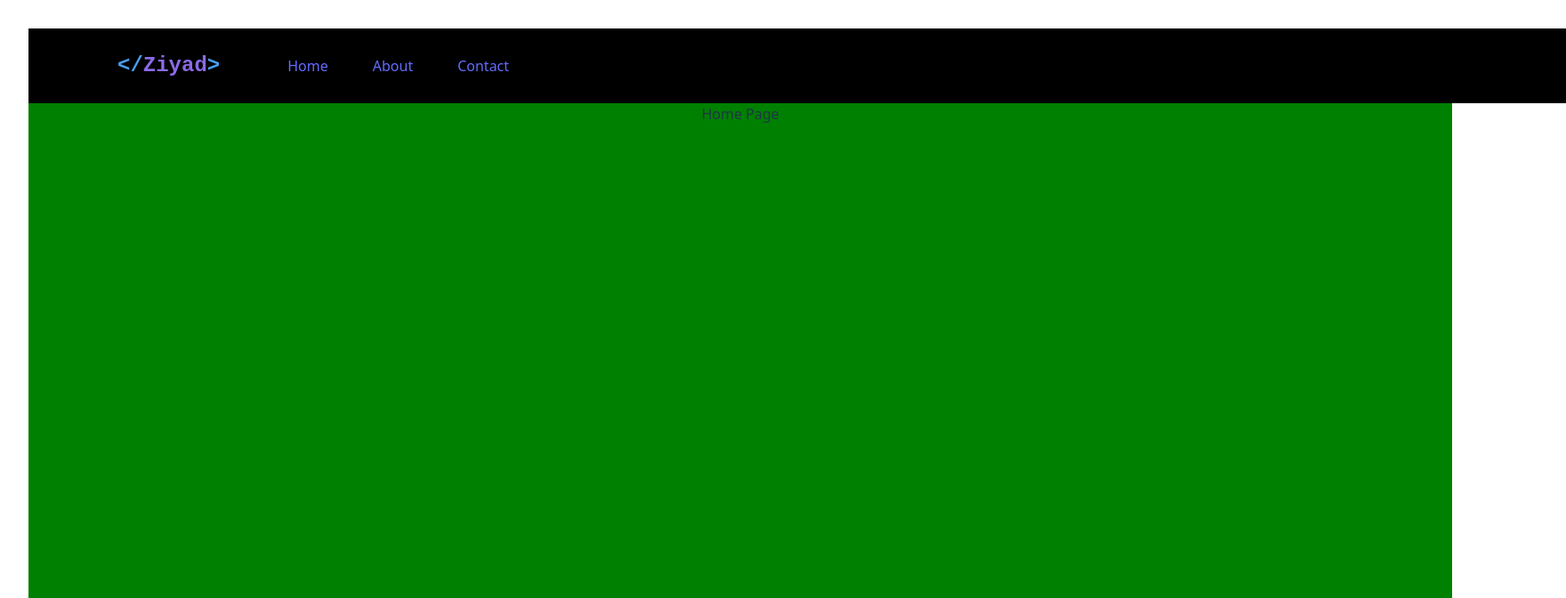
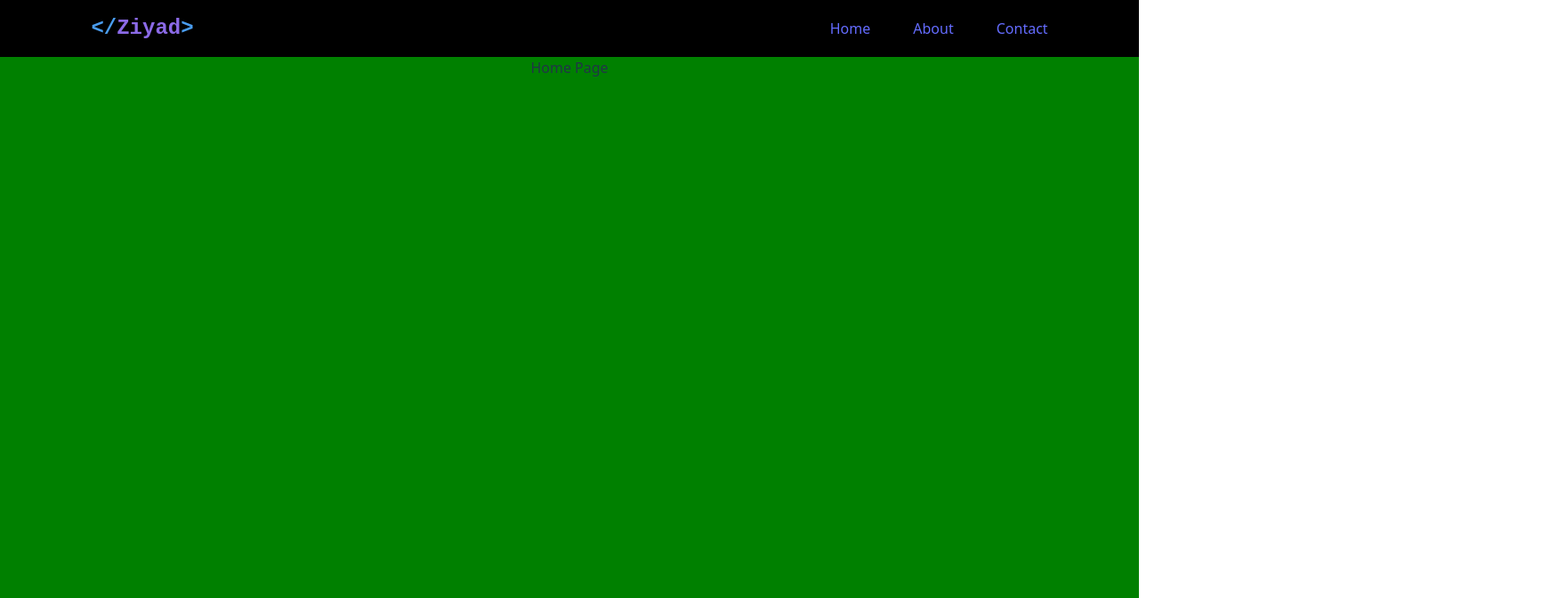
Before and after one commit to ZiyadKazi/MyPersonalWebsite, a React (Vite) app: page / in a window 1280 px wide. Shown: the top 672 px of the page at 89% size, 1760 px wide, since content can reach past the window. Built offline with nearby package versions, Linux system fonts and the light colour scheme.

Commit message:
Fixed spacing issues and made responsive for other devices, for future, make burger icon for iphone navigation bar

```diff
--- a/src/App.css
+++ b/src/App.css
@@ -1,42 +1,6 @@
 #root {
+  width: 100%;
   max-width: 100%;
   margin: 0 auto;
-  padding: 2rem;
   text-align: center;
 }
-
-.logo {
-  height: 6em;
-  padding: 1.5em;
-  will-change: filter;
-  transition: filter 300ms;
-}
-.logo:hover {
-  filter: drop-shadow(0 0 2em #646cffaa);
-}
-.logo.react:hover {
-  filter: drop-shadow(0 0 2em #61dafbaa);
-}
-
-@keyframes logo-spin {
-  from {
-    transform: rotate(0deg);
-  }
-  to {
-    transform: rotate(360deg);
-  }
-}
-
-@media (prefers-reduced-motion: no-preference) {
-  a:nth-of-type(2) .logo {
-    animation: logo-spin infinite 20s linear;
-  }
-}
-
-.card {
-  padding: 2em;
-}
-
-.read-the-docs {
-  color: #888;
-}
--- a/src/components/NavBar.css
+++ b/src/components/NavBar.css
@@ -1,11 +1,12 @@
 .nav-bar {
     padding: 2rem 4rem;
     display: flex;
+    justify-content: space-between;
     align-items: center;
     background: black;
     width: 100%;
     height: 20px;
-
+    box-sizing: border-box;
 }
 
 .nav-links {
@@ -40,3 +41,36 @@
     font-weight: 700;
     transition: color 0.3s ease;
 }
+
+
+/* Tablet (768px and up) */
+@media (min-width: 768px) {
+    .nav-bar {
+        flex-direction: row;
+        padding: 1.5rem 5%;
+    }
+
+    .nav-links {
+        flex-direction: row;
+        gap: 2rem;
+        width: auto;
+    }
+}
+
+/* Desktop (1024px and up) */
+@media (min-width: 1024px) {
+    .nav-bar {
+        padding: 2rem 8%;
+    }
+
+    .nav-links {
+        gap: 3rem;
+    }
+}
+
+/* Large screens (1440px and up) */
+@media (min-width: 1440px) {
+    .nav-bar {
+        padding: 2rem 10%;
+    }
+}
--- a/src/index.css
+++ b/src/index.css
@@ -58,7 +58,7 @@ body {
   margin: 0;
   display: flex;
   /* place-items: center; */
-  min-width: 100%;
+  width: 100%;
   min-height: 100vh;
 }
 
--- a/src/pages/Home.css
+++ b/src/pages/Home.css
@@ -1,7 +1,7 @@
 .home-container {
     display: flex;
     flex-direction: column;
-    width: 200vh;
+    width: 100%;
     height: 100%;
     background-color: green;
 }
```
